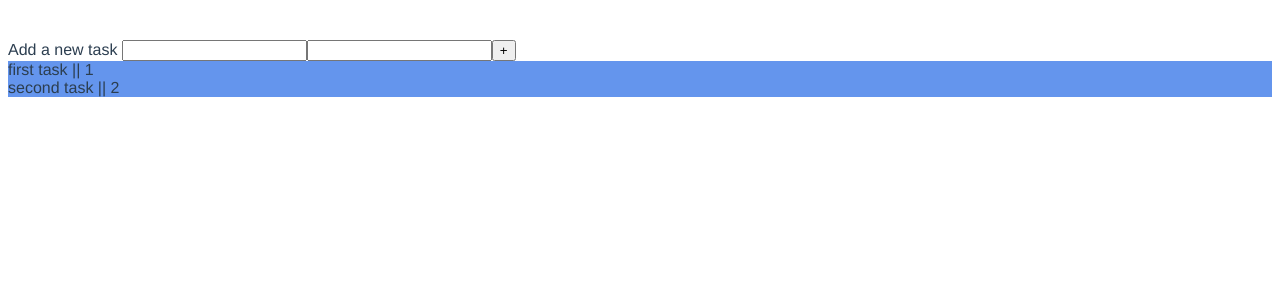
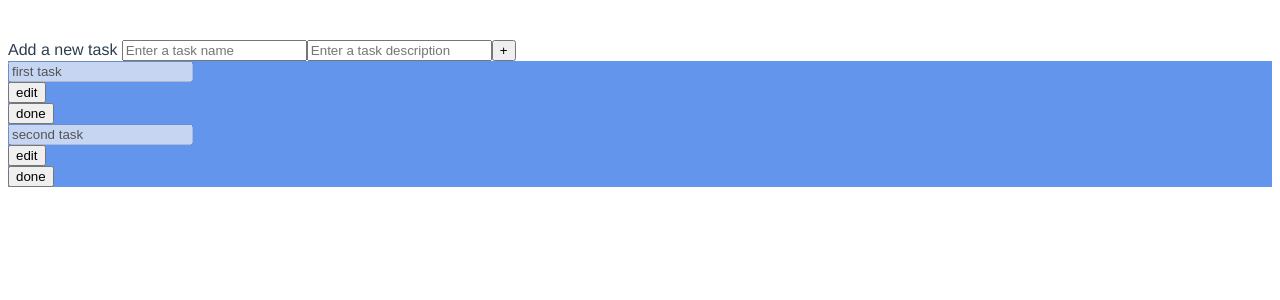
Before and after one commit to guylil/todo-list-vuejs, a Vue app: page / in a window 1280 px wide. Shown: the top 300 px of the page. Built offline with nearby package versions, Linux system fonts and the light colour scheme.

Commit message:
edting buttons

```diff
--- a/src/components/NewTask.vue
+++ b/src/components/NewTask.vue
@@ -1,8 +1,8 @@
 <template>
   <div @keyup.enter="$emit('create-new-task', task)">
       Add a new task
-    <input type="text" v-model="task.newTaskName" />
-    <input type="text" v-model="task.newTaskDesc" />
+    <input type="text" placeholder="Enter a task name" v-model="task.newTaskTitle" />
+    <input type="text" placeholder="Enter a task description" v-model="task.newTaskDesc" />
     <button @click="$emit('create-new-task', task)">+</button>
   </div>
 </template>
@@ -15,7 +15,7 @@ export default {
   data() {
     return {
       task: {
-        newTaskName: "",
+        newTaskTitle: "",
         newTaskDesc: ""
       }
     };
--- a/src/components/TaskItem.vue
+++ b/src/components/TaskItem.vue
@@ -1,14 +1,27 @@
 <template>
   <div>
     <div>
-      <div class="clickable" @click="showDescription = !showDescription">
-        {{ itemName }} ||     {{itemId}}
+      <div>
+        <div class="clickable" @click="showDescription = !showDescription">
+          <input
+                  class="clickable"
+                  :disabled="!editTitle"
+                  type="text"
+                  v-model="itemName"
+          />
+        </div>
+        <button v-show="!showDescription" @click="editTitle=!editTitle">edit</button>
       </div>
     </div>
-    <div v-if="showDescription">
-      <textarea v-model="itemDesc"></textarea><button>edit</button>
-      {{ itemDesc }}
+    <div v-show="showDescription">
+      <textarea
+        :disabled="!editDescription"
+        v-model="itemDesc"
+        @blur.stop="editDescription = false"
+      ></textarea>
     </div>
+    <button v-show="showDescription" @click="editDescription = !editDescription">edit</button>
+    <button>done</button>
   </div>
 </template>
 
@@ -16,25 +29,30 @@
 export default {
   name: "TaskItem",
   props: {
-    taskDetails:{
-      taskName: String,
+    taskDetails: {
+      taskTitle: String,
       taskDescription: String,
-      taskId : Number
+      taskId: Number
     }
   },
   data() {
     return {
       showDescription: false,
-      itemName: this.taskDetails.taskName,
+      editDescription: false,
+      editTitle: false,
+      itemName: this.taskDetails.taskTitle,
       itemDesc: this.taskDetails.taskDescription,
-      itemId : this.taskDetails.taskId
+      itemId: this.taskDetails.taskId
     };
+  },
+  methods: {},
+  computed: {
   }
 };
 </script>
 
 <style scoped>
-  .clickable{
-    cursor: pointer;
-  }
+.clickable {
+  cursor: pointer;
+}
 </style>
--- a/src/components/TodoList.vue
+++ b/src/components/TodoList.vue
@@ -19,19 +19,20 @@ export default {
   data() {
     return {
       tasks: [
-        { taskName: "first task", taskDescription: "first desc", taskId: 1 },
-        { taskName: "second task", taskDescription: "second desc", taskId: 2 }
+        { taskTitle: "first task", taskDescription: "first desc", taskId: 1 },
+        { taskTitle: "second task", taskDescription: "second desc", taskId: 2 }
       ]
     };
   },
   methods: {
     createNewTask(task) {
+      // adds a new task to the array
       let newTask = {
-        taskName: task.newTaskName,
+        taskTitle: task.newTaskTitle,
         taskDescription: task.newTaskDesc,
         taskId: this.newTaskId
       };
-      if(newTask.taskName.length>0){
+      if(newTask.taskTitle.length>0){
         this.tasks.push(newTask);
       }
     },
```
